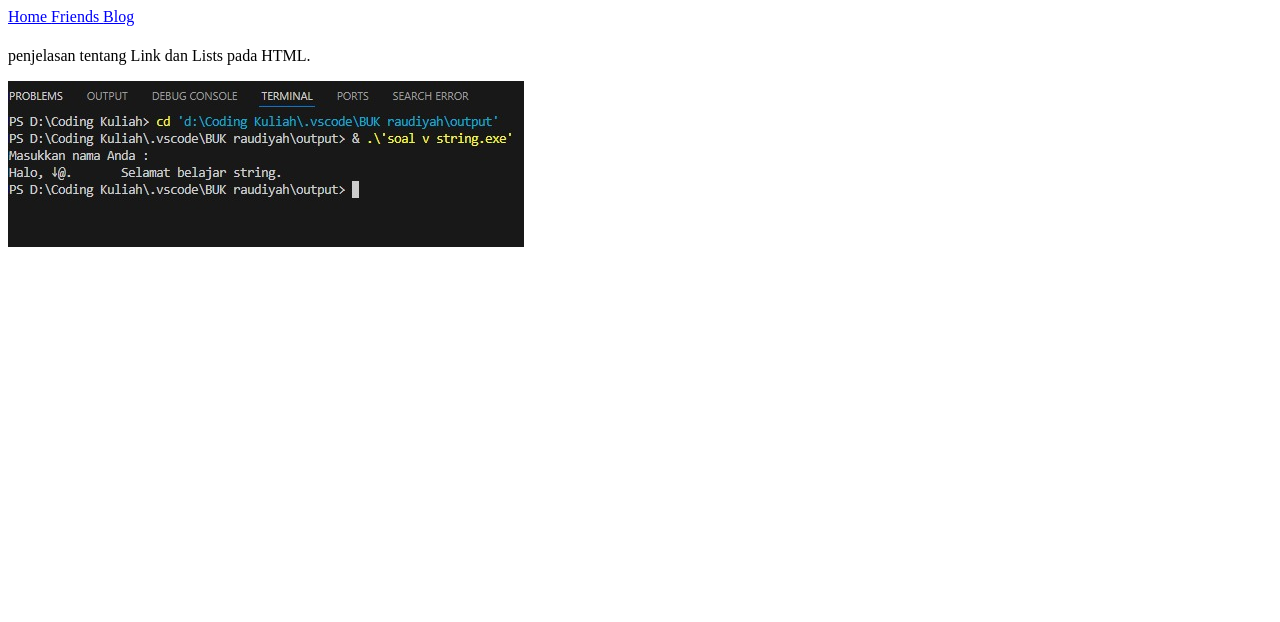
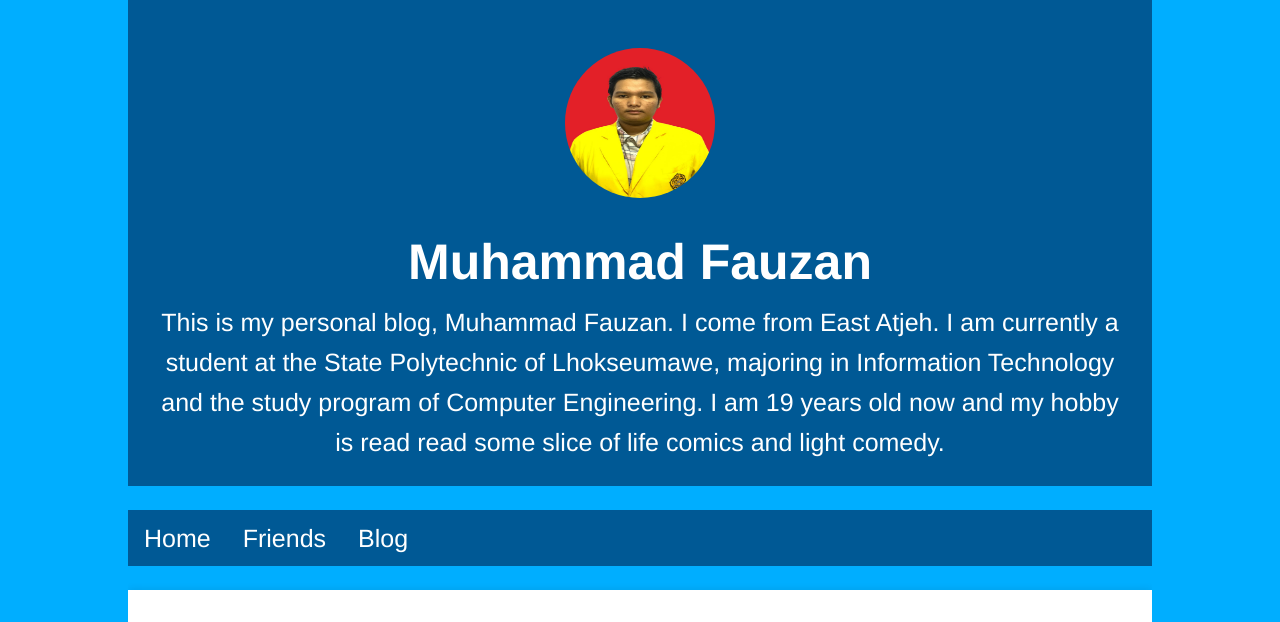
Before and after one commit to muhammadfauzan61/muhammadfauzan61.github.io, a Jekyll site: the page built from _posts/2025-03-21-html-link-dan-lists.md, in a window 1280 px wide. Shown: the top 622 px of the page. Built offline with Jekyll 4.4.1, drawn with Linux system fonts in a browser that asks for light colours; some of the changed text lies outside the part shown.

Commit message:
Pembaruan

```diff
--- a/_config.yml
+++ b/_config.yml
@@ -1,3 +1,14 @@
+title: Muhammad Fauzan
+email: muhammadfauzan9981@gmail.com
+description: > # this means to ignore newline until "baseurl:"
+    This is my personal blog, Muhammad Fauzan. I come from East Atjeh. I am currently a student at the State Polytechnic of Lhokseumawe, majoring in Information Technology and the study program of Computer Engineering. I am 19 years old now and my hobby is read read some slice of life comics and light comedy.
+
+baseurl: "" # The subpath of your site, e.g /blog
+
+url: "https://muhammadfauzan61.github.io" # the base hostname & protocol
+
+github_username:  muhammadfauzan61
+
 url: "https://muhammadfauzan61.github.io/"
 plugins:
   - jekyll-feed
--- a/_includes/navigation.html
+++ b/_includes/navigation.html
@@ -1,7 +1,9 @@
-<nav>
+<ul>
     {% for item in site.data.navigation %}
+    <li>
     <a href="{{ item.link }}" {% if page.url == item.link %} class="current"{% endif %}>
         {{ item.name }}
     </a>
+    </li>
     {% endfor %}
-</nav>
+</ul>
--- a/_layouts/default.html
+++ b/_layouts/default.html
@@ -8,12 +8,32 @@
     <!-- Javascript-->
     <script src="{{  site.baseurl  }}/assets/js/script.js"></script>
 
+    <!-- Favicon -->
+    <link rel="icon" href="{{ site.baseurl }}/assets/images/favicon.ico">
+
     <!-- plugins -->
-     {% feed_meta%}
-     {% seo %}
+{% feed_meta %}
+{% seo %}
 </head>
 <body>
-  {% include navigation.html %}
-  {{ content }}
+  <div class="container">
+    <header>
+      <img src="{{ site.baseurl }}/assets/images/fauzan.jpg" alt="Profile Picture" class="profile-picture">
+      <h1>{{ site.title }}</h1>
+      <p>{{ site.description }}</p>
+    </header>
+
+    <nav>
+      {% include navigation.html %}
+    </nav>
+
+    <main>
+      {{ content }}
+    </main>
+
+    <footer>
+      <p>&copy; {{ site.time | date: '%Y' }} {{ site.title }}. All rights reserved.</p>
+    </footer>
+  </div>
 </body>
 </html>
--- a/_posts/2025-03-21-html-link-dan-lists.md
+++ b/_posts/2025-03-21-html-link-dan-lists.md
@@ -5,4 +5,4 @@ title: "HTML Link dan Lists"
 
 penjelasan tentang Link dan Lists pada HTML.
 
-![HTML Link dan Lists](/assets/images/gambar-1.jpg)
+![HTML Link dan Lists](/assets/images/)
--- a/_sass/main.scss
+++ b/_sass/main.scss
@@ -1,3 +1,82 @@
 .current {
     color: green;
 }
+
+/* .scss file */
+$bgcolor: blue;
+$textcolor: rgb(0, 0, 0);
+$fontsize: 25px;
+
+/* Use the variables */
+body {
+  background-color: $bgcolor;
+  color: $textcolor;
+  font-size: $fontsize;
+}
+
+$primary-color: #005995;
+$secondary-color: #5df7fc;
+$font-stack: Helvetica, sans-serif;
+
+body,
+h1,
+h2,
+p {
+  margin: 0; padding: 0; box-sizing: border-box;
+}
+
+body {
+  font-family: $font-stack; line-height: 1.6;
+  background-color: #00aeff;
+}
+
+header {
+  text-align: center; padding: 24px; color: #fff;
+  background-color: $primary-color;
+}
+
+main {
+  padding: 24px; margin-top: 24px;
+  box-shadow: 0 0 8px rgba(0, 0, 0, 0.1);
+  background-color: #ffffff;
+}
+
+footer {
+  text-align: center; padding: 8px; margin-top: 24px; color: #fff;
+  background-color: $primary-color;
+}
+
+h2 {
+  color: #333; margin-bottom: 8px;
+}
+
+nav {
+  margin: 24px 0;
+  ul {
+    list-style-type: none; margin: 0; padding: 0; overflow: hidden;
+    background-color: $primary-color;
+  }
+  li {
+    float: left;
+    a {
+      display: block; color: white; text-align: center; padding: 8px 16px;
+      text-decoration: none;
+      &:hover:not(.active) {
+        background-color: $secondary-color;
+      }
+    }
+  }
+}
+
+.container {
+  width: 80%; margin: auto; overflow: hidden;
+}
+
+.profile-picture {
+  width: 150px; height: 150px; border-radius: 50%; margin: 24px auto;
+  background-color: $secondary-color;
+}
+
+.active {
+  background-color: $secondary-color;
+}
```
Also changed, not shown: _posts/2025-03-01-jekyll-dan-ruby.md (added, +45 -0 lines), assets/images/Gambar-Jekyll.png (added), assets/images/Gambar-Ruby.jpeg (added), assets/images/fauzan.jpg (added), 1 other file.
